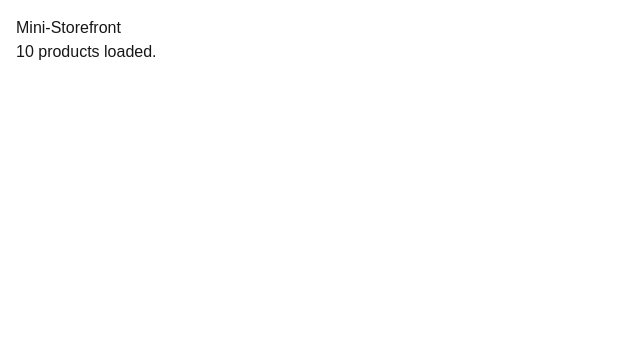
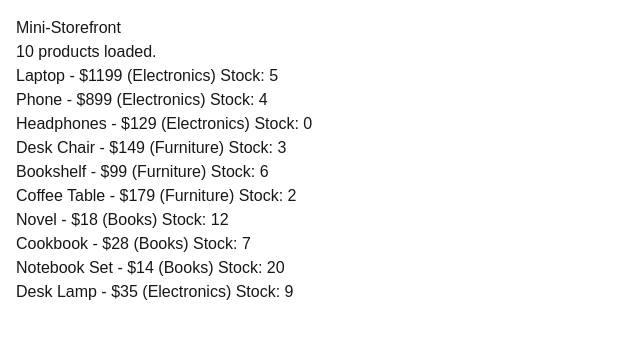
Before and after one commit to sbrennan06/mini-storefront, a Next.js app: page / in a window 1280 px wide. Shown: the top 338 px of the page, without its empty margins (0-640 px from the left). Built offline with nearby package versions, Linux system fonts and the light colour scheme.

Commit message:
corrected error to ID in route. js. Added product mapping to product list..jsx

```diff
--- a/src/app/api/products/route.js
+++ b/src/app/api/products/route.js
@@ -33,7 +33,7 @@ export async function GET() {
     },
 
     {
-      d: "p5",
+      id: "p5",
       name: "Bookshelf",
       price: 99,
       category: "Furniture",
--- a/src/app/components/Catalog.jsx
+++ b/src/app/components/Catalog.jsx
@@ -1,4 +1,6 @@
 "use client";
+
+import ProductList from "./ProductList";
 
 import { useEffect, useState } from "react";
 
@@ -37,6 +39,7 @@ export default function Catalog() {
     <div className="catalog">
       <h1>Mini-Storefront</h1>
       <p>{products.length} products loaded.</p>
+      <ProductList products={products} />
     </div>
   );
 }
--- a/src/app/components/ProductList.jsx
+++ b/src/app/components/ProductList.jsx
@@ -4,9 +4,9 @@ export default function ProductList({ products }) {
   return (
     <div>
       <ul>
-        {products.map((p) => (
+        {products.map((p, idx) => (
           <li key={p.id}>
-            {p.name} - ${p.price} ({p.category}) stock: {p.stock}
+            {p.name} - ${p.price} ({p.category}) Stock: {p.stock}
           </li>
         ))}
       </ul>
--- a/src/app/page.jsx
+++ b/src/app/page.jsx
@@ -1,6 +1,3 @@
-import Image from "next/image";
-
-
 import Catalog from "./components/Catalog";
 
 export default function Home() {
```
